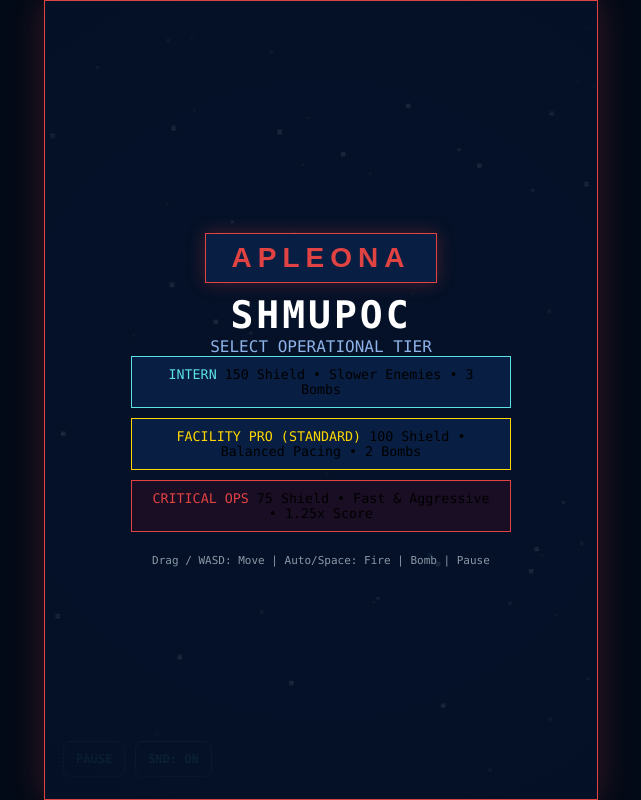
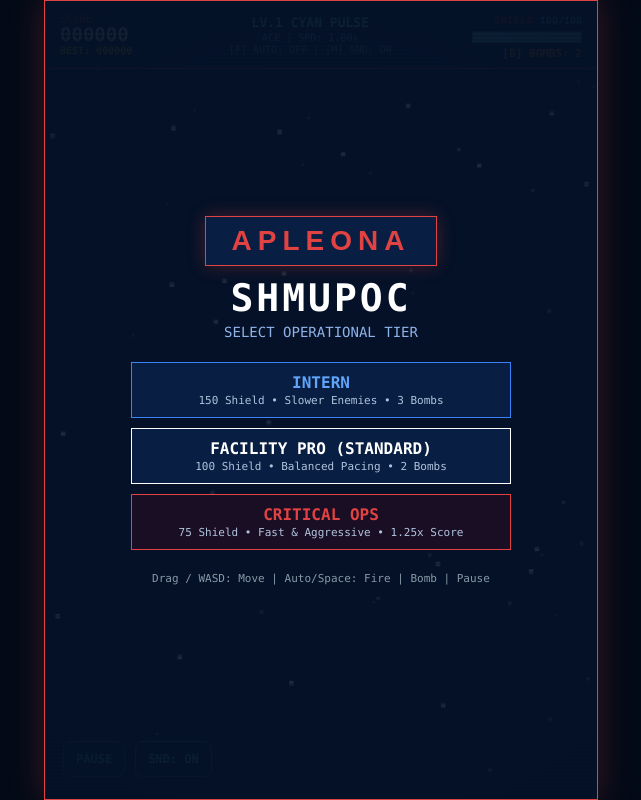
Before and after one commit to DennisSchulze-APLEONA/ShmUp, a plain HTML site: page index.html in a window 1280 px wide. Shown: the whole page, without its empty margins (319-960 px from the left). Drawn offline with Linux system fonts and the light colour scheme.

Commit message:
Add files via upload

```diff
--- a/index.html
+++ b/index.html
@@ -21,7 +21,11 @@
     margin: 0;
     padding: 0;
   }
-    body {
+  html, body {
+    touch-action: none;
+    overscroll-behavior: none;
+  }
+  body {
     background-color: #030A17;
     display: flex;
     justify-content: center;
@@ -43,6 +47,22 @@
     overflow: hidden;
     flex-shrink: 0;
   }
+  canvas {
+    display: block;
+    width: 100%;
+    height: 100%;
+    filter: contrast(1.06) saturate(1.15);
+  }
+
+  /* Top HUD */
+  #hud-wrapper {
+    position: absolute;
+    top: 0;
+    left: 0;
+    width: 100%;
+    pointer-events: none;
+    z-index: 10;
+  }
   #top-hud {
     background: rgba(8, 30, 66, 0.88);
     border-bottom: 1.5px solid #E14242;
@@ -57,10 +77,39 @@
     font-weight: bold;
     letter-spacing: 0.5px;
   }
+  #score-text {
+    color: #FFFFFF;
+    font-size: 19px;
+    font-weight: bold;
+    line-height: 1.1;
+  }
+  #high-score-text {
+    color: #FFD700;
+    font-size: 10px;
+    font-weight: bold;
+  }
+  .hud-center {
+    text-align: center;
+  }
+  #weapon-text {
+    color: #5CE1E6;
+    font-size: 13px;
+    font-weight: bold;
+  }
   #speed-tier-text {
     color: #8FB3E8;
     font-size: 10px;
     margin: 2px 0 1px;
+  }
+  .hud-toggles {
+    font-size: 10px;
+    color: #8899A6;
+  }
+  .hud-right {
+    text-align: right;
+    display: flex;
+    flex-direction: column;
+    align-items: flex-end;
   }
   #shield-value-text {
     color: #5CE1E6;
@@ -80,6 +129,39 @@
     background: #5CE1E6;
     transition: width 0.08s linear;
   }
+  #bomb-text {
+    color: #FF9900;
+    font-size: 11px;
+    font-weight: bold;
+  }
+
+  /* Boss HUD */
+  #boss-hud {
+    display: none;
+    background: rgba(26, 8, 16, 0.85);
+    border-bottom: 1.5px solid #E14242;
+    padding: 6px 15px;
+  }
+  #boss-name-text {
+    color: #E14242;
+    font-size: 11px;
+    font-weight: bold;
+    text-align: center;
+    margin-bottom: 3px;
+  }
+  .boss-bar-bg {
+    width: 100%;
+    height: 10px;
+    background: #2B0F1A;
+    border: 1px solid #FF6688;
+  }
+  #boss-health-fill {
+    width: 100%;
+    height: 100%;
+    background: #E14242;
+  }
+
+  /* Overlays */
   .overlay {
     position: absolute;
     inset: 0;
@@ -92,6 +174,14 @@
   }
   #start-overlay {
     background: rgba(5, 18, 41, 0.90);
+  }
+  #pause-overlay {
+    display: none;
+    background: rgba(5, 18, 41, 0.72);
+  }
+  #gameover-overlay {
+    display: none;
+    background: rgba(5, 18, 41, 0.85);
   }
   .brand-banner {
     background: #081E42;
@@ -111,6 +201,10 @@
     font-weight: bold;
     letter-spacing: 3px;
   }
+  .subtitle {
+    font-size: 14px;
+    margin: 4px 0 22px;
+  }
   .preset-btn {
     width: min(380px, 88%);
     background: #081E42;
@@ -125,11 +219,24 @@
     filter: brightness(1.25);
     transform: scale(1.015);
   }
-  #btn-cadet { border-color: #5CE1E6; }
-  #btn-cadet .btn-title { color: #5CE1E6; }
-
-  #btn-ace { border-color: #FFD700; }
-  #btn-ace .btn-title { color: #FFD700; }
+  .preset-btn .btn-title {
+    font-size: 16px;
+    font-weight: bold;
+    display: block;
+  }
+  .preset-btn .btn-desc {
+    color: #B0C4DE;
+    font-size: 11px;
+    display: block;
+    margin-top: 2px;
+  }
+
+  /* Blue, White, Red Outlines */
+  #btn-cadet { border-color: #3B82F6; }
+  #btn-cadet .btn-title { color: #60A5FA; }
+
+  #btn-ace { border-color: #FFFFFF; }
+  #btn-ace .btn-title { color: #FFFFFF; }
 
   #btn-nightmare {
     background: #1A0E24;
@@ -141,22 +248,6 @@
   .controls-hint {
     color: #8899A6;
     font-size: 11px;
-  }
-    /* Touch & Viewport Scaling */
-  html, body {
-    touch-action: none;
-    overscroll-behavior: none;
-  }
-  #game-container {
-    width: min(520px, 100vw);
-    height: min(750px, 100vh);
-    aspect-ratio: 520 / 750;
-  }
-  canvas {
-    width: 100%;
-    height: 100%;
-    /* Subtle phosphor bloom on bright vectors */
-    filter: contrast(1.06) saturate(1.15);
   }
 
   /* CRT Scanline & Vignette Overlay */
@@ -193,6 +284,7 @@
     transform: scale(0.94);
     background: rgba(255, 153, 0, 0.4);
   }
+
   /* Bottom-Left Touch Utility Buttons (Pause & Mute) */
   #touch-controls-left {
     position: absolute;
@@ -204,10 +296,10 @@
   }
   .touch-util-btn {
     padding: 10px 12px;
-    background: rgba(16, 19, 28, 0.78);
-    border: 1.5px solid #45A29E;
+    background: rgba(8, 30, 66, 0.85);
+    border: 1.5px solid #4A77B5;
     border-radius: 8px;
-    color: #66FCF1;
+    color: #5CE1E6;
     font-family: inherit;
     font-size: 12px;
     font-weight: bold;
@@ -215,9 +307,8 @@
   }
   .touch-util-btn:active {
     transform: scale(0.94);
-    background: rgba(69, 162, 158, 0.35);
-  }
-
+    background: rgba(225, 66, 66, 0.35);
+  }
 </style>
 </head>
 <body>
--- a/sw.js
+++ b/sw.js
@@ -1,4 +1,4 @@
-const CACHE_NAME = 'shmupoc-v9';
+const CACHE_NAME = 'shmupoc-v10';
 const ASSETS = [
   './',
   './index.html',
```
